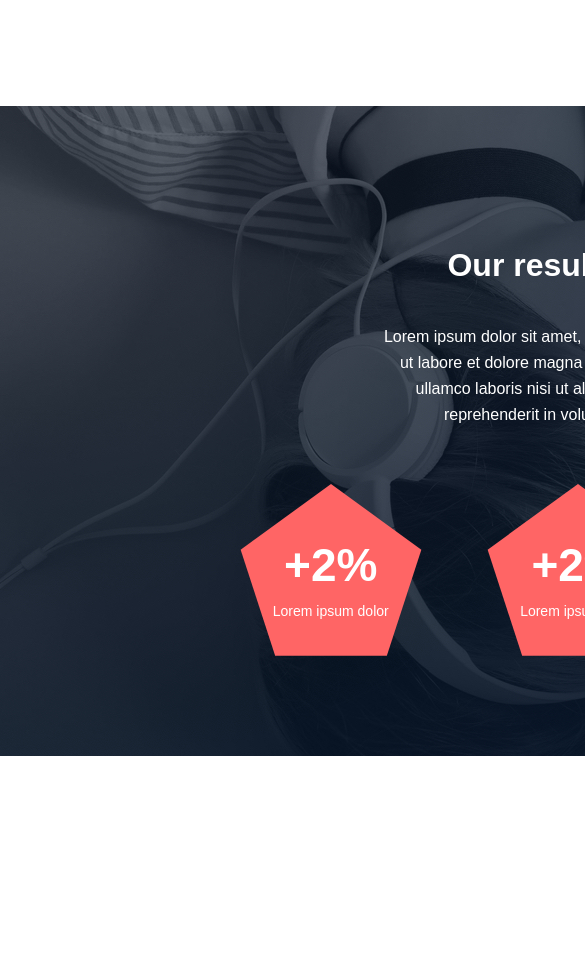
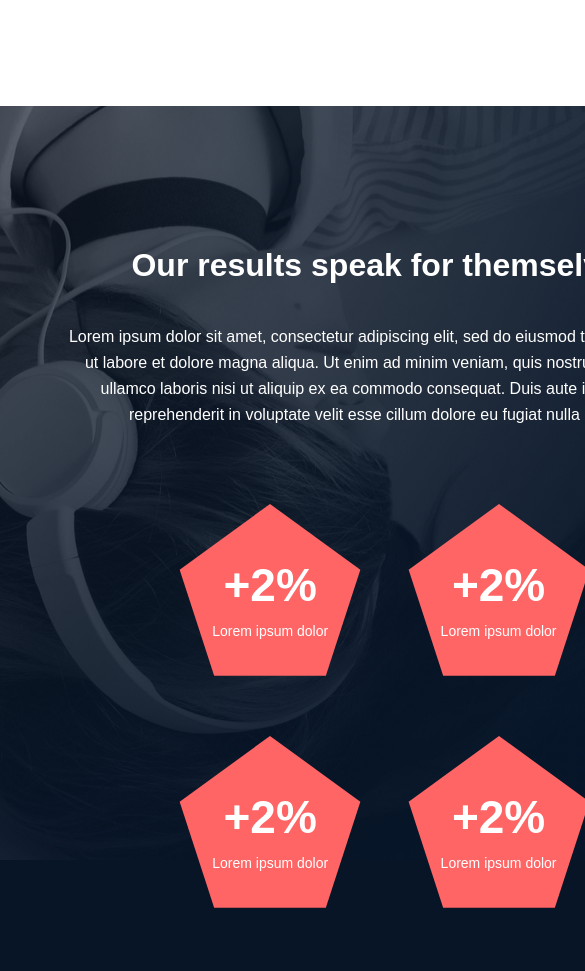
Before and after one commit to LeeWest89/atlas-headphones, a plain HTML site: page 2-index.html in a window 390 px wide. Shown: the part 2454-3425 px from the top of the page, 585 px wide, since content can reach past the window. Before the commit the page ends 3210 px from the top, so only its background shows below. Drawn offline with Linux system fonts and the light colour scheme.

Commit message:
tablet version of result is as closeas I can make it, unless there is a way to zoom that I am unaware of.

```diff
--- a/2-styles.css
+++ b/2-styles.css
@@ -285,9 +285,9 @@ header .hamburger_bar {
   width: 87.5rem;
   height: 40.625rem;
   flex-shrink: 0;
-  background-size: cover;
   background-position: center;
   background-repeat: no-repeat;
+  background-color: #071527;
   margin: 0 auto;
 }
 
@@ -629,6 +629,85 @@ header .hamburger_bar {
     line-height: 1.625rem;
   }
 
+  /* Tablet Result
+  ============================= */
+
+  .result {
+    position: relative;
+    background-image: url("images/headphones_hero_2.jpg");
+    width: 48rem;
+    height: 54.75rem;
+    flex-shrink: 0;
+    background-color: #071527;
+    background-position-x: 50%;
+    background-position-y: -60%;
+    background-repeat: no-repeat;
+    margin: 0 auto;
+  }
+
+  .result h1{
+    color: #FFF;
+    text-align: center;
+    font-size: 2rem;
+    font-style: normal;
+    font-weight: 600;
+    line-height: normal;
+    padding-top: 8.81rem;
+    margin-bottom: 2.5rem;
+  }
+
+  .result h2 {
+    width: 39.8125rem;
+    color: #FFF;
+    text-align: center;
+    font-size: 1rem;
+    font-style: normal;
+    font-weight: 400;
+    line-height: 1.625rem;
+    margin-left: 4.19rem;
+    margin-bottom: 4.75rem;
+  }
+
+  .pentagone_box {
+    display: flex;
+    flex-direction: row;
+    flex-wrap: wrap;
+    justify-content: space-between;
+    width: 28.55rem;
+    margin-left: 9.75rem;
+  }
+
+  .pentagone {
+    width: 11.875rem;
+    height: 11.875rem;
+    flex-shrink: 0;
+    display: flex;
+    flex-direction: column;
+    align-items: center;
+    margin-bottom: 2.62rem;
+  }
+
+  .pentagone h3 {
+    z-index: 1;
+    color: #FFF;
+    text-align: center;
+    font-size: 2.875rem;
+    font-style: normal;
+    font-weight: 700;
+    line-height: 1.625rem;
+    margin-top: -6.5rem;
+    margin-bottom: 1.25rem;
+  }
+
+  .pentagone p {
+    z-index: 1;
+    color: #FFF;
+    text-align: center;
+    font-size: 0.875rem;
+    font-style: normal;
+    font-weight: 400;
+    line-height: 1.625rem;
+  }
 }
 
 /*Phone
```
